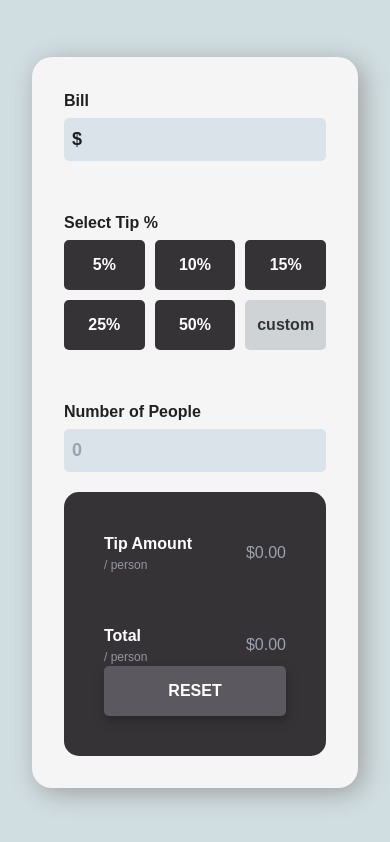
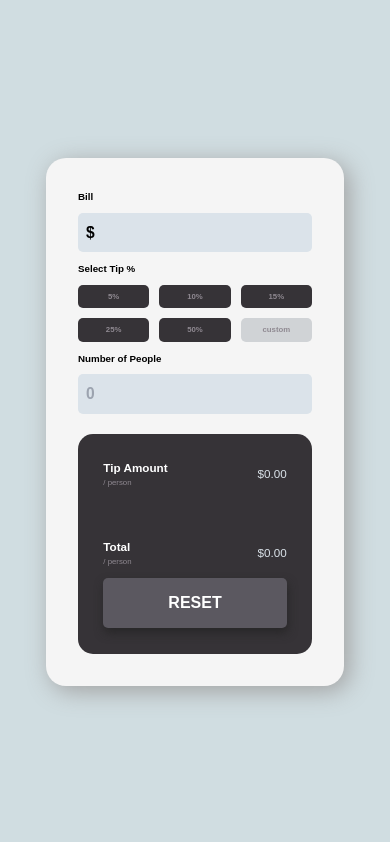
Before and after one commit to Fickery/TipsCalculator, a React (Vite) app: page / in a window 390 px wide. Built offline with nearby package versions, Linux system fonts and the light colour scheme.

Commit message:
feat - responsive layout

```diff
--- a/src/App.jsx
+++ b/src/App.jsx
@@ -5,7 +5,7 @@ import "./App.scss";
 
 function App() {
   return (
-    <div id="content" className="mainCont">
+    <div id="content" className="main__cont">
       <Left />
       <Right />
     </div>
--- a/src/App.scss
+++ b/src/App.scss
@@ -2,46 +2,76 @@
 @tailwind components;
 @tailwind utilities;
 
-/* ... your existing code ... */
-
-#root {
-  max-width: 1280px;
-  margin: 0 auto;
-  padding: 2rem;
-  text-align: center;
+body {
+  display: flex;
+  justify-content: center;
+  align-items: center;
+  min-height: 100vh;
+  width: 100%;
+  background-color: rgb(208, 221, 225);
 }
 
-.input-left {
-  font-size: 18px;
-  padding: 8px;
-  border-radius: 5px;
-  background-color: rgb(219, 227, 234);
-}
-
-.mainCont {
+.main__cont {
   display: flex;
   flex-direction: column;
   max-width: 850px;
   gap: 20px;
   margin: 0 auto;
+  padding: 2rem;
   border-radius: 20px;
   background-color: whitesmoke;
   box-shadow: 5px 5px 25px rgb(161, 161, 161);
-  padding: 2rem;
 }
 
 /* Add media queries for responsiveness */
-@media (min-width: 768px) {
-  .mainCont {
-    flex-direction: row; /* Change back to row layout on larger screens */
+@media screen and (min-width: 600px) {
+  .main__cont {
+    flex-direction: row;
   }
 
   .left,
   .right {
-    width: 50%; /* Reset width for columns */
+    width: 50%;
   }
 
   .left {
-    // padding-right: 50px;
   }
 }
+
+@media screen and (max-width: 600px) {
+  .main__cont {
+    flex-direction: column;
+  }
+
+  .left,
+  .right {
+    gap: 10px;
+    width: 100%;
+  }
+
+  .left {
+  }
+}
+
+@media screen and (max-width: 300px) {
+  body {
+    background-color: white;
+  }
+
+  .main__cont {
+    height: 100%;
+    border-radius: 0;
+    flex-direction: column;
+    box-shadow: none;
+    background-color: white;
+  }
+
+  .left,
+  .right {
+    gap: 2rem;
+    width: 100%;
+  }
+
+  .left {
+  }
+}
--- a/src/Left.jsx
+++ b/src/Left.jsx
@@ -1,4 +1,4 @@
-import { useState } from "react";
+import React, { useState } from "react";
 import "./left.scss";
 
 export default function Left() {
@@ -16,10 +16,16 @@ export default function Left() {
     setInputPeople(value <= 999 ? value : "999");
   };
 
+  const isBillEmpty = inputValue === "";
+
+  const giveTipAmount = setInputValue * 0.05;
+
   return (
     <div className="left">
       <div className="left__group">
-        <label htmlFor="left__text">Bill</label>
+        <label className="left__text" htmlFor="left__text">
+          Bill
+        </label>
         <input
           className="left__input"
           type="text"
@@ -30,34 +36,61 @@ export default function Left() {
       </div>
 
       <div className="left__group">
-        <label htmlFor="left__text">Select Tip %</label>
+        <label className="left__text" htmlFor="left__text">
+          Select Tip %
+        </label>
         <ul className="tip">
           <li className="tip__item">
-            <button className="tip__btn">5%</button>
+            <button
+              className={`tip__btn ${isBillEmpty ? "disabled" : ""}`}
+              disabled={isBillEmpty}>
+              5%
+            </button>
           </li>
           <li className="tip__item">
-            <button className="tip__btn">10%</button>
+            <button
+              className={`tip__btn ${isBillEmpty ? "disabled" : ""}`}
+              disabled={isBillEmpty}>
+              10%
+            </button>
           </li>
           <li className="tip__item">
-            <button className="tip__btn">15%</button>
+            <button
+              className={`tip__btn ${isBillEmpty ? "disabled" : ""}`}
+              disabled={isBillEmpty}>
+              15%
+            </button>
           </li>
           <li className="tip__item">
-            <button className="tip__btn">25%</button>
+            <button
+              className={`tip__btn ${isBillEmpty ? "disabled" : ""}`}
+              disabled={isBillEmpty}>
+              25%
+            </button>
           </li>
           <li className="tip__item">
-            <button className="tip__btn">50%</button>
+            <button
+              className={`tip__btn ${isBillEmpty ? "disabled" : ""}`}
+              disabled={isBillEmpty}>
+              50%
+            </button>
           </li>
           <li className="tip__item">
-            <button className="tip__btn">custom</button>
+            <button
+              className={`tip__btn ${isBillEmpty ? "disabled" : ""}`}
+              disabled={isBillEmpty}>
+              custom
+            </button>
           </li>
         </ul>
       </div>
 
       <div className="left__group">
-        <label htmlFor="left__text">Number of People</label>
+        <label className="left__text" htmlFor="left__text">
+          Number of People
+        </label>
         <input
           className="left__input"
-          type="text"
           type="text"
           value={inputPeople}
           onChange={handlePeopleChange}
--- a/src/Right.jsx
+++ b/src/Right.jsx
@@ -6,20 +6,20 @@ export default function Right() {
       <div className="right__group">
         <div className="leftmain__cont">
           <div className="right__text">
-            <p>Tip Amount</p>
+            <p className="right__label">Tip Amount</p>
             <p className="right__textsmall">/ person</p>
           </div>
 
-          <input className="right__inbtn" type="text" placeholder="$0.00" />
+          <h1 className="right__calculation">$0.00</h1>
         </div>
 
         <div className="rightmain__cont">
           <div className="right__text">
-            <p>Total</p>
+            <p className="right__label">Total</p>
             <p className="right__textsmall">/ person</p>
           </div>
 
-          <input className="right__inbtn" type="text" placeholder="$0.00" />
+          <h1 className="right__calculation">$0.00</h1>
         </div>
       </div>
 
--- /dev/null
+++ b/src/abstracts/_colors.scss
@@ -0,0 +1,5 @@
+$dark-bg: #363337;
+$med-bg: #5b5860;
+$light-bg: #d0d3d6;
+$active-bg: #dbe3ea;
+$dis-clr: #8f8991;
--- /dev/null
+++ b/src/abstracts/_index.scss
@@ -0,0 +1 @@
+@forward "../abstracts/colors";
--- a/src/index.scss
+++ b/src/index.scss
@@ -3,12 +3,14 @@
 @tailwind utilities;
 
 :root {
+  max-width: 1280px;
+  height: 100dvh;
+  margin: 0 auto;
+  text-align: center;
+
   font-family: "SF Mono", sans-serif;
   line-height: 1.5;
   font-weight: 400;
-
-  color-scheme: light dark;
-  color: hsla(0, 0%, 0%, 0.87);
 
   font-synthesis: none;
   text-rendering: optimizeLegibility;
@@ -16,12 +18,3 @@
   -moz-osx-font-smoothing: grayscale;
   -webkit-text-size-adjust: 100%;
 }
-
-body {
-  display: flex;
-  justify-content: center;
-  align-items: center;
-  width: 100%;
-  min-height: 100vh;
-  background-color: rgb(208, 221, 225);
-}
--- a/src/left.scss
+++ b/src/left.scss
@@ -1,8 +1,10 @@
+@use "abstracts" as *;
+
 .left {
   display: flex;
   flex-direction: column;
   grid-template-columns: 1fr;
-  gap: 50px;
+  gap: 2rem;
   width: 100%;
   padding: 0;
   text-align: left;
@@ -10,23 +12,32 @@
   &__group {
     display: flex;
     flex-direction: column;
-    gap: 5px;
+    gap: 0.5rem;
+    font-weight: 700; /* Moved up */
+  }
+
+  &__text {
+    font-size: 2.5vw;
+
+    @media (min-width: 650px) {
+      font-size: 2vw;
+    }
   }
 
   &__input {
-    font-size: 18px;
+    font-size: 4vw;
     padding: 8px;
     border-radius: 5px;
-    background-color: #dbe3ea;
+    background-color: $active-bg;
+
+    @media (min-width: 650px) {
+      font-size: 2vw;
+    }
   }
 
   &__input:focus {
     outline: none;
     box-shadow: 1px 1px 5px #bebebeb3;
-  }
-
-  &__group {
-    font-weight: 700;
   }
 }
 
@@ -38,28 +49,53 @@
   height: auto;
 
   &__btn {
+    display: flex;
+    justify-content: center;
+    align-items: center;
     width: 100%;
-    height: 50px;
-    padding: 10px;
-    background-color: #363337;
+    height: 3em;
+    padding: 1em;
+    border-radius: 5px;
+    font-size: 2vw;
+    cursor: pointer;
+    transition: background-color 0.05s ease-in;
+    background-color: $dark-bg;
     color: white;
-    border-radius: 5px;
-    transition: background-color 0.05s ease-in;
+
+    @media (min-width: 650px) {
+      font-size: 1.5vw;
+    }
+
+    @media (max-width: 300px) {
+      width: 100%;
+      height: 4vh;
+      padding: 0.25em;
+    }
   }
 
   &__btn:hover {
-    background-color: #4d494e;
+    background-color: $med-bg;
+  }
+
+  &__btn.disabled {
+    background-color: $dark-bg;
+    color: $dis-clr;
   }
 
   &__item:last-child &__btn {
     font-weight: bold;
-    color: #363337;
-    background-color: #d0d3d6;
+    color: $dis-clr;
+    background-color: $light-bg;
     transition: background-color 0.05s ease-in;
   }
 
   &__item:last-child &__btn:hover {
-    background-color: #dbe3ea;
-    color: rgb(87, 86, 86);
+    background-color: $light-bg;
+    color: $dark-bg;
+  }
+
+  &__item:last-child &__btn.disabled {
+    background-color: $light-bg;
+    color: $dis-clr;
   }
 }
--- a/src/right.scss
+++ b/src/right.scss
@@ -1,12 +1,14 @@
+@use "abstracts" as *;
+
 .right {
   display: flex;
   flex-direction: column;
   justify-content: space-between;
   width: 100%;
-  background-color: #363337;
+  background-color: $dark-bg;
   color: white;
-  padding: 40px;
   border-radius: 15px;
+  padding: 3vh;
   text-align: left;
 
   &__group {
@@ -16,31 +18,51 @@
   }
 
   &__text {
+    width: 100%;
+    font-size: 3vw;
     font-weight: 700;
+
+    @media (min-width: 650px) {
+      font-size: 1.5vw;
+    }
+  }
+
+  &__label {
     width: 100%;
   }
 
   &__textsmall {
+    width: 100%;
     font-weight: 100;
-    font-size: 12px;
-    color: #dbe3ea91;
-    width: 100%;
+    font-size: 2vw;
+    color: $dis-clr;
+
+    @media (min-width: 650px) {
+      font-size: 1vw;
+    }
   }
 
-  &__inbtn {
+  &__calculation {
+    width: 100%;
     display: flex;
-    justify-content: center;
+    justify-content: flex-end;
     align-self: center;
-    background: none;
-    width: 100%;
     direction: ltr;
     text-align: right;
+    font-size: 3vw;
+    background: none;
+    color: $active-bg;
+
+    @media (min-width: 650px) {
+      font-size: 2vw;
+    }
   }
 
   &__btn {
+    height: 6vh;
+    font-size: inherit;
     font-weight: 700;
-    background-color: rgb(91, 88, 96);
-    height: 50px;
+    background-color: $med-bg;
     border-radius: 5px;
     text-transform: uppercase;
     box-shadow: 1px 5px 10px #222222b3;
@@ -52,5 +74,5 @@
   display: flex;
   justify-content: space-between;
   align-content: center;
-  max-width: 300px;
+  max-width: 30em;
 }
```
